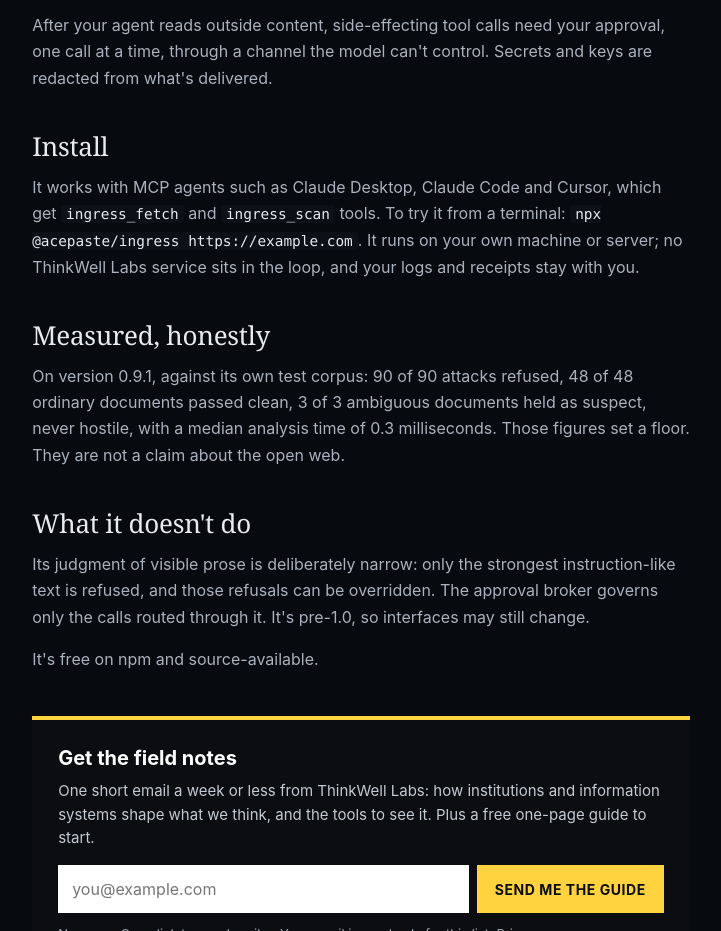
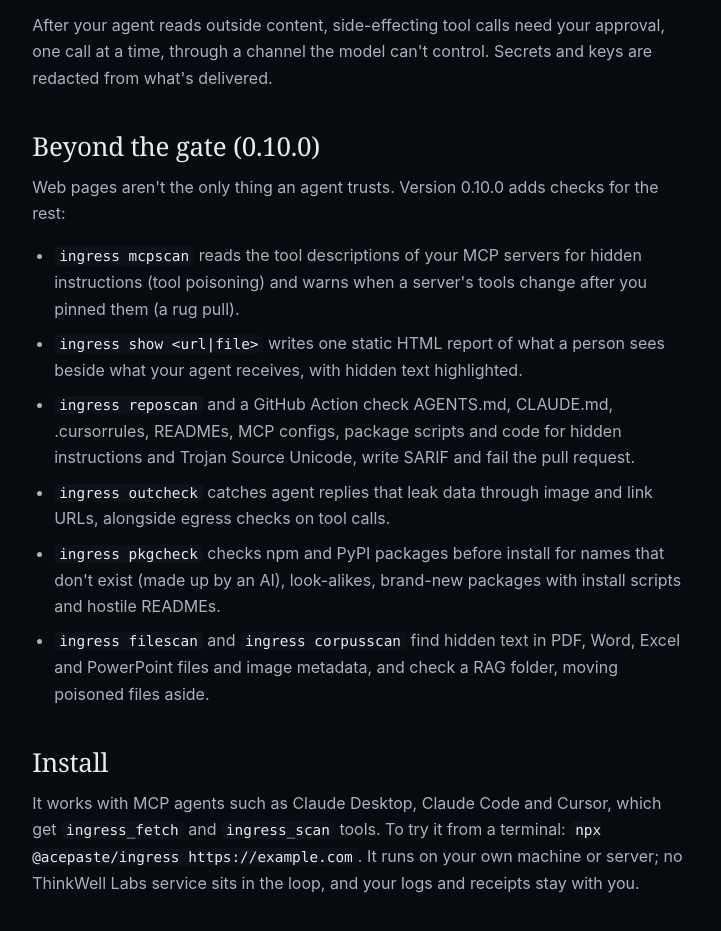
Before and after one commit to sugarcypher/twl-site, a plain HTML site: page articles/acepaste-ingress.html in a window 1280 px wide. Shown: the part 1420-2351 px from the top of the page, without its empty margins (279-1000 px from the left). Drawn offline with Linux system fonts and the light colour scheme.

Commit message:
Publish twl.today from 52c9f1f

```diff
--- a/articles/acepaste-ingress.html
+++ b/articles/acepaste-ingress.html
@@ -15,7 +15,7 @@
 <meta property="og:type" content="article">
 <meta property="og:url" content="https://twl.today/articles/acepaste-ingress.html">
 <meta property="og:image" content="https://twl.today/assets/twl-logo.jpeg">
-<script type="application/ld+json">{"@context": "https://schema.org", "@type": "Article", "headline": "Prompt Injection From Web Pages: A Gate Before Your Agent", "description": "If your AI agent reads the web, any page can talk to it. The page you see and the page your agent reads aren't always the same: text pushed off screen, colored to match the background, tucked into attributes and comments, or written in invisible characters.", "url": "https://twl.today/articles/acepaste-ingress.html", "author": {"@type": "Person", "name": "Briar Morgan Greenway"}, "publisher": {"@type": "Organization", "name": "ThinkWell Labs", "url": "https://twl.today/"}, "datePublished": "2026-11-21"}</script>
+<script type="application/ld+json">{"@context": "https://schema.org", "@type": "Article", "headline": "Prompt Injection From Web Pages: A Gate Before Your Agent", "description": "If your AI agent reads the web, any page can talk to it. The page you see and the page your agent reads aren't always the same: text pushed off screen, colored to match the background, tucked into attributes and comments, or written in invisible characters.", "url": "https://twl.today/articles/acepaste-ingress.html", "author": {"@type": "Person", "name": "Briar Morgan Greenway"}, "publisher": {"@type": "Organization", "name": "ThinkWell Labs", "url": "https://twl.today/"}, "datePublished": "2026-11-21", "dateModified": "2026-11-27"}</script>
 <link rel="stylesheet" href="../assets/chrome.css">
 <style>
 :root {
@@ -158,6 +158,19 @@ code { font-family: var(--mono); font-size: 0.9em; background: var(--bg-rise); p
 
 <p>After your agent reads outside content, side-effecting tool calls need your approval, one call at a time, through a channel the model can't control. Secrets and keys are redacted from what's delivered.</p>
 
+<h2>Beyond the gate (0.10.0)</h2>
+
+<p>Web pages aren't the only thing an agent trusts. Version 0.10.0 adds checks for the rest:</p>
+
+<ul>
+<li><code>ingress mcpscan</code> reads the tool descriptions of your MCP servers for hidden instructions (tool poisoning) and warns when a server's tools change after you pinned them (a rug pull).</li>
+<li><code>ingress show &lt;url|file&gt;</code> writes one static HTML report of what a person sees beside what your agent receives, with hidden text highlighted.</li>
+<li><code>ingress reposcan</code> and a GitHub Action check AGENTS.md, CLAUDE.md, .cursorrules, READMEs, MCP configs, package scripts and code for hidden instructions and Trojan Source Unicode, write SARIF and fail the pull request.</li>
+<li><code>ingress outcheck</code> catches agent replies that leak data through image and link URLs, alongside egress checks on tool calls.</li>
+<li><code>ingress pkgcheck</code> checks npm and PyPI packages before install for names that don't exist (made up by an AI), look-alikes, brand-new packages with install scripts and hostile READMEs.</li>
+<li><code>ingress filescan</code> and <code>ingress corpusscan</code> find hidden text in PDF, Word, Excel and PowerPoint files and image metadata, and check a RAG folder, moving poisoned files aside.</li>
+</ul>
+
 <h2>Install</h2>
 
 <p>It works with MCP agents such as Claude Desktop, Claude Code and Cursor, which get <code>ingress_fetch</code> and <code>ingress_scan</code> tools. To try it from a terminal: <code>npx @acepaste/ingress https://example.com</code>. It runs on your own machine or server; no ThinkWell Labs service sits in the loop, and your logs and receipts stay with you.</p>
```
Also changed, not shown: index.html (+4 -3 lines).
